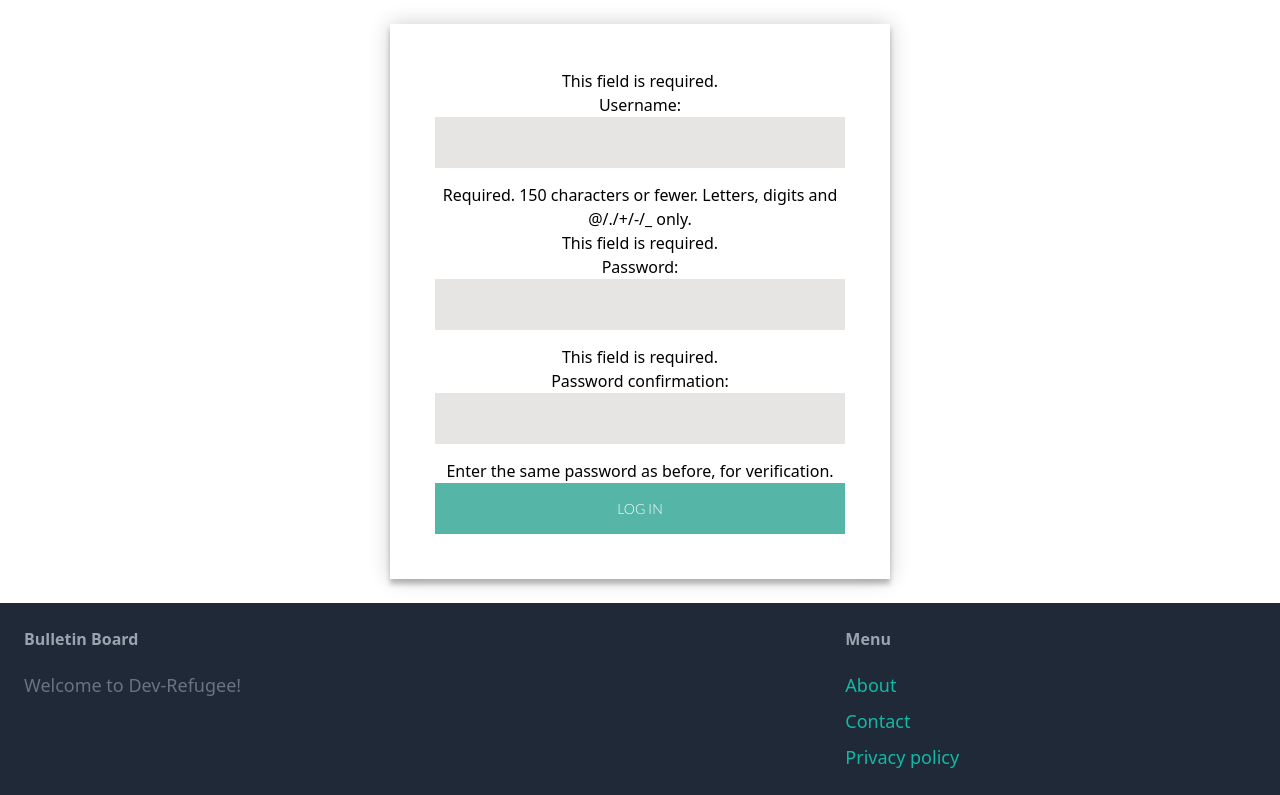
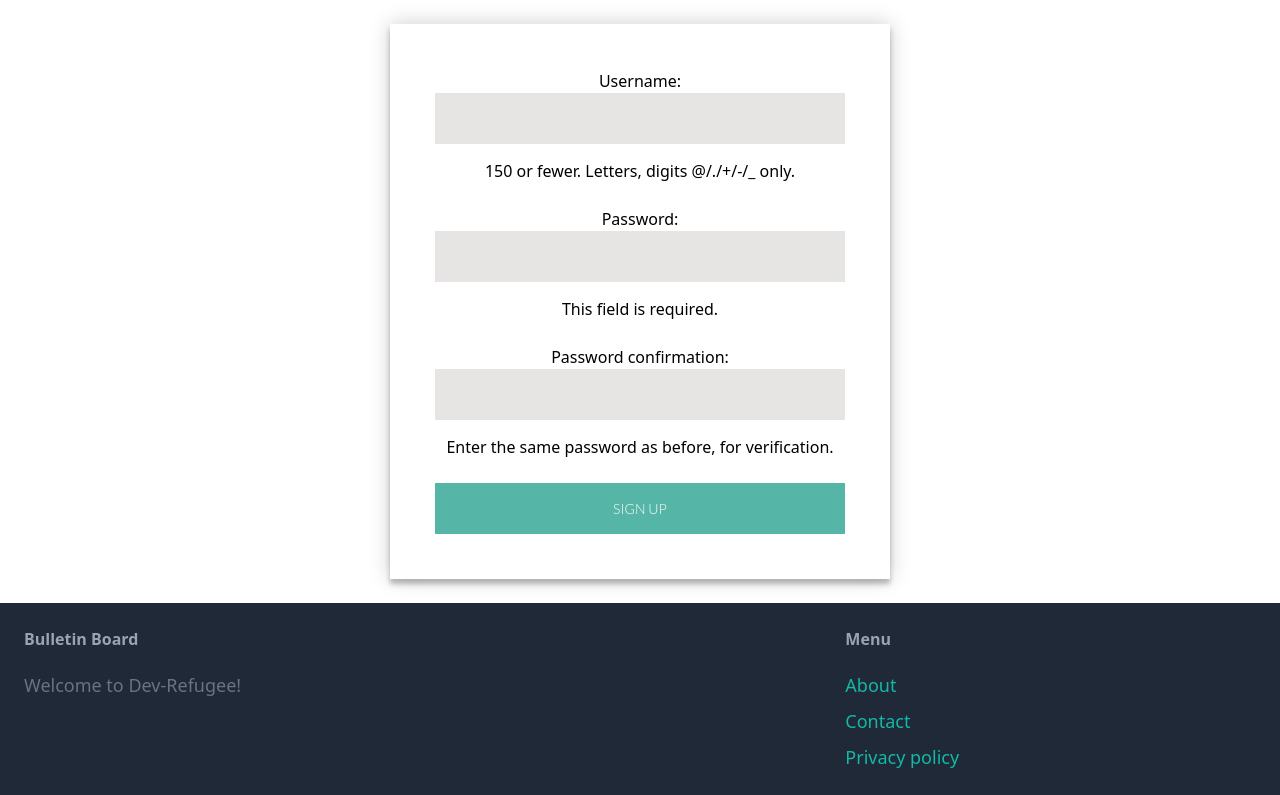
Before and after one commit to Zoren1992/Dev-Refugees, a Django app: page /accounts/signup/ in a window 1280 px wide. Shown: the part 77-872 px from the top of the page. Run offline with Django 4.2, Linux system fonts and the light colour scheme; some libraries are stand-ins or nearby versions.

Commit message:
finish registration

```diff
--- a/core/templates/registration/login.html
+++ b/core/templates/registration/login.html
@@ -10,6 +10,7 @@
             {% csrf_token %}
             {{ form.as_p }}
             <input type="hidden" name="next" value="{{ next }}">
+            <br>
             <button type="submit" class="btn">Log In</button>
         </form>
     </div>
--- a/core/templates/registration/signup.html
+++ b/core/templates/registration/signup.html
@@ -6,11 +6,25 @@
 <div class="login">
     <div class="form">
      <p class="red-text">{{ error_message }}</p>
-        <form class="login-form" method="POST" action="{% url 'login' %}">
+        <form class="login-form" method="POST" action="{% url 'signup' %}">
             {% csrf_token %}
-            {{ form.as_p }}
+            <label for="">Username:</label>
+            {{ form.username }}
+            <label for="">150 or fewer. Letters, digits @/./+/-/_ only.</label>
+            <br>
+            <br>
+            <label for="">Password:</label>
+            {{ form.password1 }}
+            <label for="">This field is required.</label>
+            <br>
+            <br>
+            <label for="">Password confirmation:</label>
+            {{ form.password2 }}
+            <label for="">Enter the same password as before, for verification.</label>
+            <br>
+            <br>
             <input type="hidden" name="next" value="{{ next }}">
-            <button type="submit" class="btn">Log In</button>
+            <button type="submit" class="btn">Sign up</button>
         </form>
     </div>
 </div>
```
